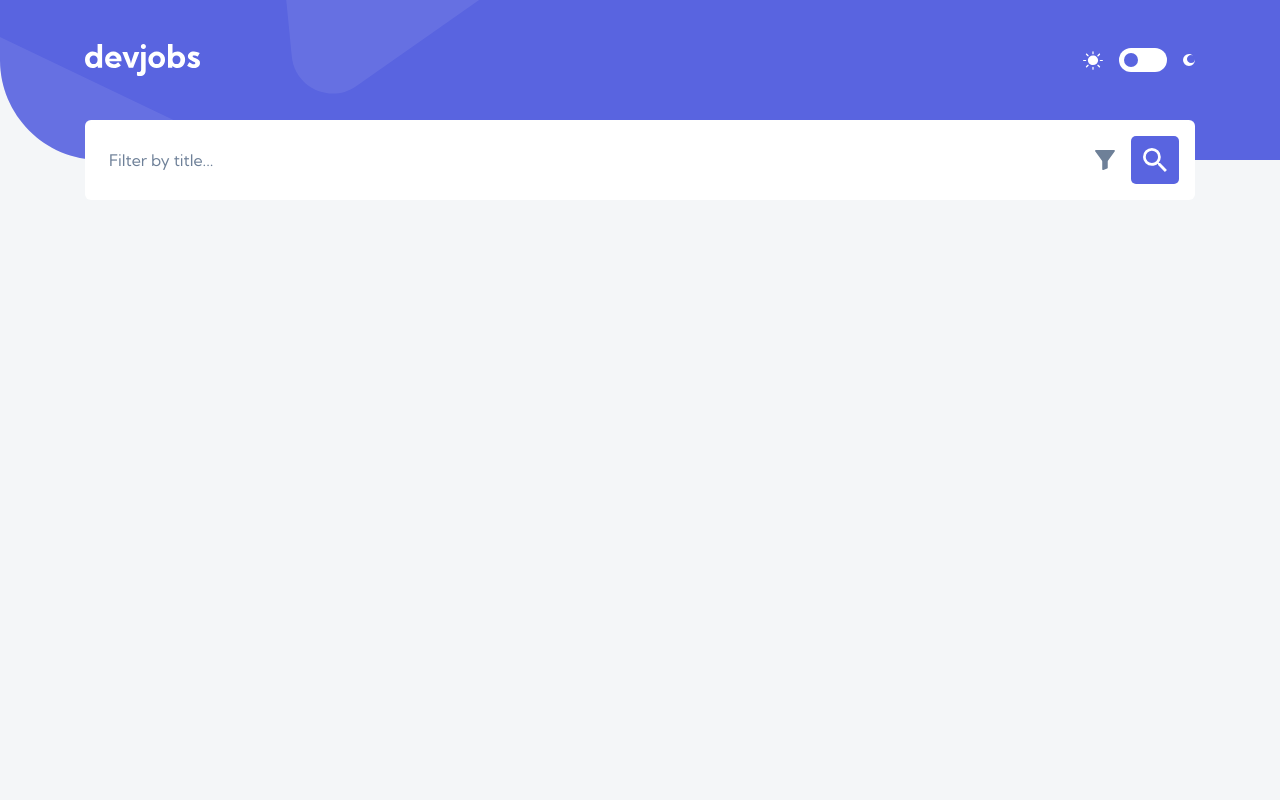
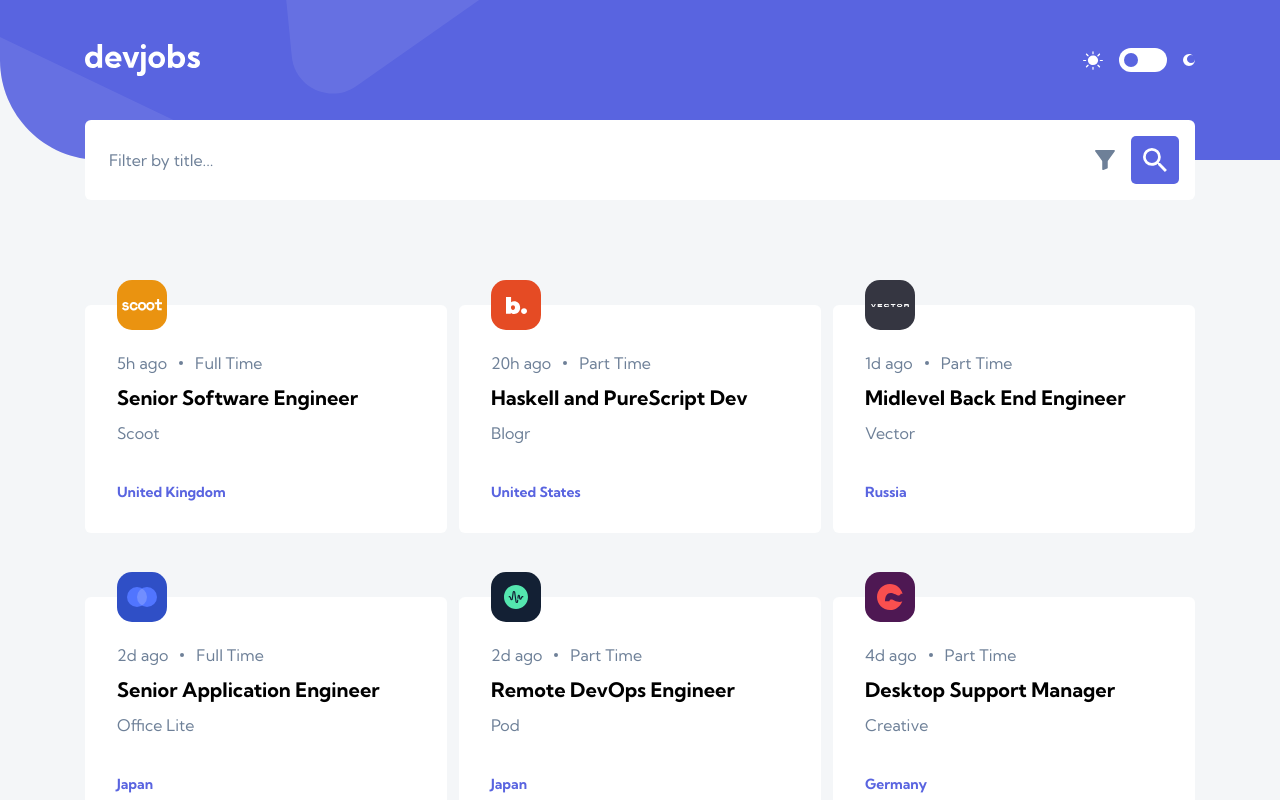
Before and after one commit to peternguyen777/fem-devjobs, a Next.js app: page / in a window 1280 px wide. Shown: the top 800 px of the page. Built offline with nearby package versions, Linux system fonts and the light colour scheme.

Commit message:
dynamic cards

```diff
--- a/components/Banner.js
+++ b/components/Banner.js
@@ -17,11 +17,11 @@ const Banner = () => {
         />
       </div>
       <div className='absolute left-0 hidden h-[160px] w-[768px] sm:inline-flex md:w-full lg:hidden'>
-        <Image src={bgHeaderTablet} alt='Header background image' priority />
+        <Image src={bgHeaderTablet} alt='Header background image' />
         <div className='hidden grow border-l border-violet bg-violet md:inline-flex' />
       </div>
       <div className='absolute left-0 hidden h-[160px] w-[1440px] lg:inline-flex lg:w-full '>
-        <Image src={bgHeaderDesktop} alt='Header background image' priority />
+        <Image src={bgHeaderDesktop} alt='Header background image' />
         <div className='hidden grow border-l border-violet bg-violet lg:inline-flex' />
       </div>
     </header>
--- /dev/null
+++ b/components/UI/Card.js
@@ -0,0 +1,32 @@
+import React from "react";
+import colorcolor from "colorcolor";
+
+const Card = (props) => {
+  const imagePath = props.jobData.logo;
+  const newImagePath = "/" + imagePath.substring(2);
+
+  return (
+    <div className='relative mb-12 rounded-md bg-white px-8 pb-8 pt-12 dark:bg-verydarkblue sm:mb-16'>
+      <div
+        className='absolute top-0 flex h-[50px] w-[50px] -translate-y-1/2 items-center justify-center rounded-[15px]'
+        style={{ backgroundColor: `${props.jobData.logoBackground}` }}
+      >
+        <img src={newImagePath} alt='company logo' />
+      </div>
+      <div className='flex items-center space-x-3'>
+        <p className='leading-[20px] text-darkgray'>{props.jobData.postedAt}</p>
+        <div className='h-1 w-1 rounded-full bg-darkgray'></div>
+        <p className='leading-[20px] text-darkgray'>{props.jobData.contract}</p>
+      </div>
+      <h3 className='mt-3 leading-[26px] dark:text-white'>
+        {props.jobData.position}
+      </h3>
+      <p className='mt-3 leading-[20px] text-darkgray '>
+        {props.jobData.company}
+      </p>
+      <h4 className='mt-10 text-violet'>{props.jobData.location}</h4>
+    </div>
+  );
+};
+
+export default Card;
--- a/package.json
+++ b/package.json
@@ -12,6 +12,8 @@
     "@emotion/react": "^11.9.3",
     "@emotion/styled": "^11.9.3",
     "@headlessui/react": "^1.6.6",
+    "colorcolor": "^1.1.1",
+    "colorsys": "^1.0.22",
     "framer-motion": "^6.4.3",
     "next": "12.2.2",
     "react": "18.2.0",
--- a/pages/index.js
+++ b/pages/index.js
@@ -1,14 +1,40 @@
-import { useState } from "react";
+import { useState, useEffect, useCallback } from "react";
 import Head from "next/head";
 import Banner from "../components/Banner";
 import Header from "../components/Header";
+import Card from "../components/UI/Card";
 
 export default function Home() {
   const [enabled, setEnabled] = useState(false);
+  const [jobData, setJobData] = useState([]);
+
+  const fetchJobsHandler = useCallback(async () => {
+    const response = await fetch("data.json");
+    const data = await response.json();
+
+    const transformedJobsData = data.map((job) => {
+      return {
+        id: job.id,
+        company: job.company,
+        logo: job.logo,
+        position: job.position,
+        postedAt: job.postedAt,
+        logoBackground: job.logoBackground,
+        contract: job.contract,
+        location: job.location,
+      };
+    });
+
+    setJobData(transformedJobsData.slice(0, 12));
+  }, []);
+
+  useEffect(() => {
+    fetchJobsHandler();
+  }, [fetchJobsHandler]);
 
   return (
     <div className={`${enabled && `dark`}`}>
-      <div className='h-screen bg-lightgray dark:bg-midnight'>
+      <div className='h-full bg-lightgray transition-colors duration-300 ease-in-out dark:bg-midnight'>
         <Head>
           <title>devjobs</title>
           <meta name='description' content='Generated by create next app' />
@@ -16,7 +42,13 @@ export default function Home() {
         </Head>
         <Banner />
         <Header enabled={enabled} setEnabled={setEnabled} />
-        <main></main>
+        {jobData.length > 0 && (
+          <main className='mx-6 mt-14 grid sm:mx-auto sm:mt-[70px] sm:max-w-[1190px] sm:grid-cols-2 sm:gap-x-3 sm:px-10 md:mt-[105px] md:grid-cols-3'>
+            {jobData.map((job) => {
+              return <Card key={job.id} jobData={job} />;
+            })}
+          </main>
+        )}
       </div>
     </div>
   );
--- a/styles/globals.css
+++ b/styles/globals.css
@@ -2,19 +2,24 @@
 @tailwind components;
 @tailwind utilities;
 
-/* html,
-body {
-  padding: 0;
-  margin: 0;
-  font-family: -apple-system, BlinkMacSystemFont, Segoe UI, Roboto, Oxygen,
-    Ubuntu, Cantarell, Fira Sans, Droid Sans, Helvetica Neue, sans-serif;
+@layer base {
+  h1 {
+    @apply font-kumbhsans text-[28px] font-bold leading-[34px];
+  }
+
+  h2 {
+    @apply font-kumbhsans text-[24px] font-bold leading-[29px];
+  }
+
+  h3 {
+    @apply font-kumbhsans text-[20px] font-bold leading-[24px];
+  }
+
+  h4 {
+    @apply font-kumbhsans text-[14px] font-bold leading-[18px];
+  }
+
+  p {
+    @apply font-kumbhsans text-[16px] font-normal leading-[26px];
+  }
 }
-
-a {
-  color: inherit;
-  text-decoration: none;
-}
-
-* {
-  box-sizing: border-box;
-} */
--- a/tailwind.config.js
+++ b/tailwind.config.js
@@ -14,7 +14,7 @@ module.exports = {
         violet: "#5964E0",
         lightviolet: "#939BF4",
         verydarkblue: "#19202D",
-        midnight: '#121721',
+        midnight: "#121721",
         lightgray: "#F4F6F8",
         gray: "#9DAEC2",
         darkgray: "#6E8098",
```
Also changed, not shown: public/data.json (line endings or trailing spaces), 2 other files (tests, documents, lock files or other folders).
